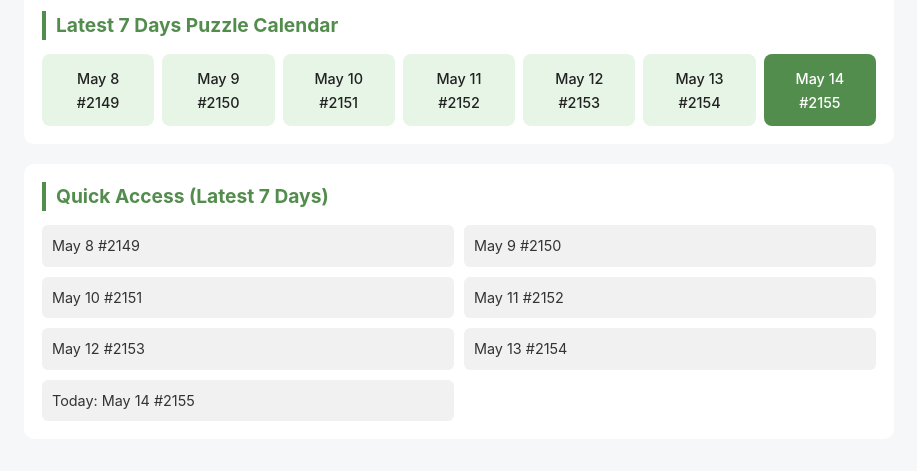
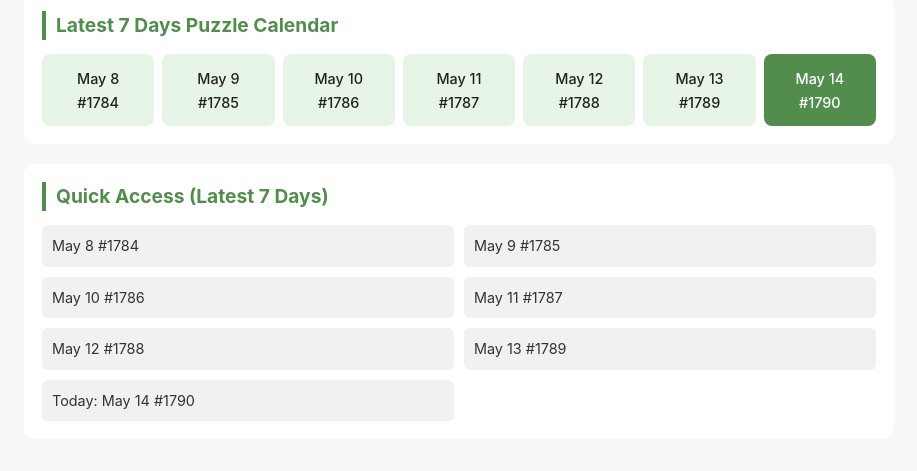
Before and after one commit to jiswarrior/jiswarrior.github.io, a plain HTML site: page index.html in a window 1280 px wide. Shown: the part 223-694 px from the top of the page, without its empty margins (181-1098 px from the left). Drawn offline with Linux system fonts and the light colour scheme.

Commit message:
Update index.html

```diff
--- a/index.html
+++ b/index.html
@@ -59,7 +59,7 @@
 
   <script>
    // ———— 核心配置：【美国太平洋时间】May 14, 2026 00:00 = #1790 ————
-const BASE_DATE = new Date("2025-05-14T00:00:00-07:00"); // 必须加 -07:00 太平洋时区
+const BASE_DATE = new Date("2026-05-14T00:00:00-07:00"); // 必须加 -07:00 太平洋时区
 const BASE_NUM = 1790;
 
 // 获取 美国太平洋时间 UTC‑7
```
